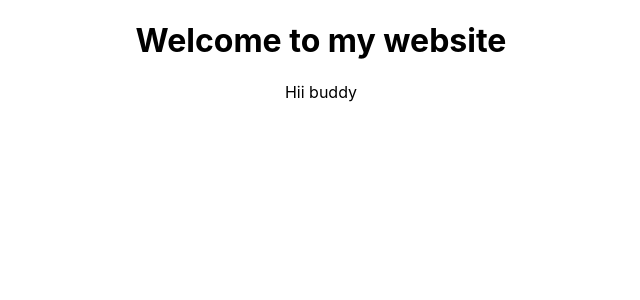
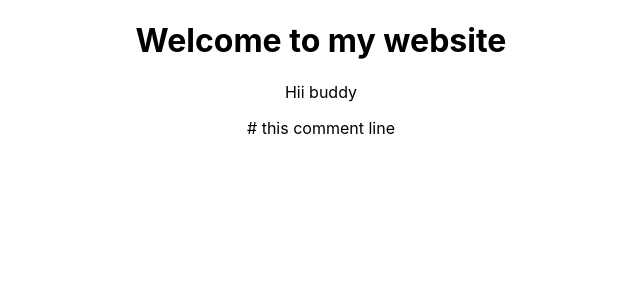
Before and after one commit to Jatinvashisth/React, a React (Create React App) app: page / in a window 1280 px wide. Shown: the top 300 px of the page, without its empty margins (319-959 px from the left). Built offline with nearby package versions, Linux system fonts and the light colour scheme.

Commit message:
add comment line

```diff
--- a/src/App.js
+++ b/src/App.js
@@ -9,6 +9,7 @@ function App() {
 
 
        <p>Hii buddy</p>
+       # this comment line
     </div>
   );
 }
```
